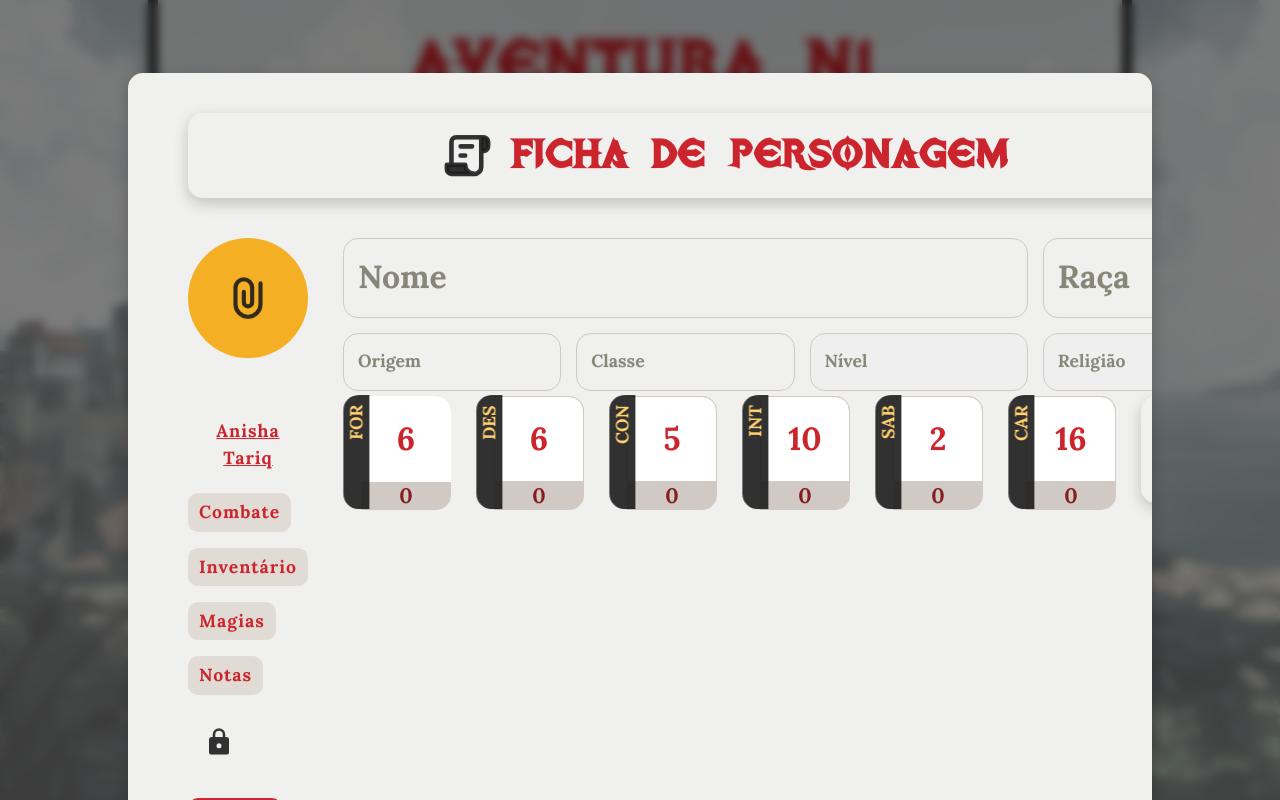
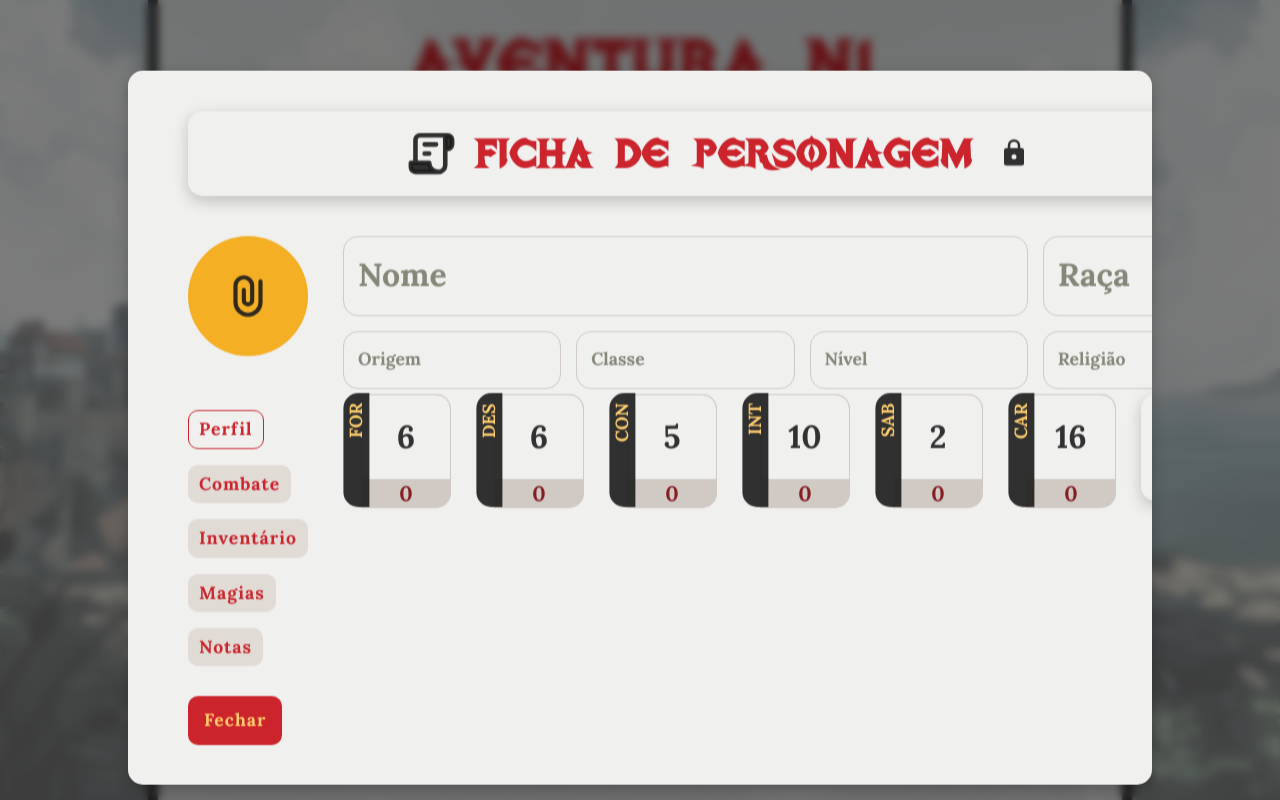
Before and after one commit to line-em/tormenta-party, a Next.js app: page / in a window 1280 px wide. Both pictures are taken after a click on the button "Anisha Tariq". Built offline with nearby package versions, Linux system fonts and the light colour scheme; no server answers.

Commit message:
ajusting the grid

```diff
--- a/src/components/Attributes/Attributes.jsx
+++ b/src/components/Attributes/Attributes.jsx
@@ -20,6 +20,7 @@
 				<AttributeCell
 					key={attribute}
 					attribute={attribute}
+					isLocked={isLocked}
 					attributeValue={value}
 					attributeModifier={modifier}
 					updateAttribute={updateAttribute}
--- a/src/components/CharacterSheet/CharacterSheet.jsx
+++ b/src/components/CharacterSheet/CharacterSheet.jsx
@@ -19,6 +19,7 @@
 				// row={false}
 			>
 				Ficha de Personagem
+				<LockButton isLocked={isLocked} setIsLocked={setIsLocked} />
 			</SectionHeading>
 			<BasicInfo isLocked={isLocked} />
 			<Attributes isLocked={isLocked} />
@@ -28,13 +29,12 @@
 				</Circle>
 			</aside>
 			<nav>
-				<button disabled={currentTab === "main"}>{character.name}</button>
+				<button disabled={currentTab === "main"}>Perfil</button>
 				<button>Combate</button>
 				<button>Inventário</button>
 				<button>Magias</button>
 				<button>Notas</button>
 			</nav>
-			<LockButton isLocked={isLocked} setIsLocked={setIsLocked} />
 		</div>
 	);
 }
--- a/src/components/CharacterSheet/CharacterSheet.module.css
+++ b/src/components/CharacterSheet/CharacterSheet.module.css
@@ -44,5 +44,5 @@
 
 .characterSheet nav button:disabled {
 	background-color: var(--white);
-	text-decoration: underline;
+	border: 1px solid var(--red);
 }
```
